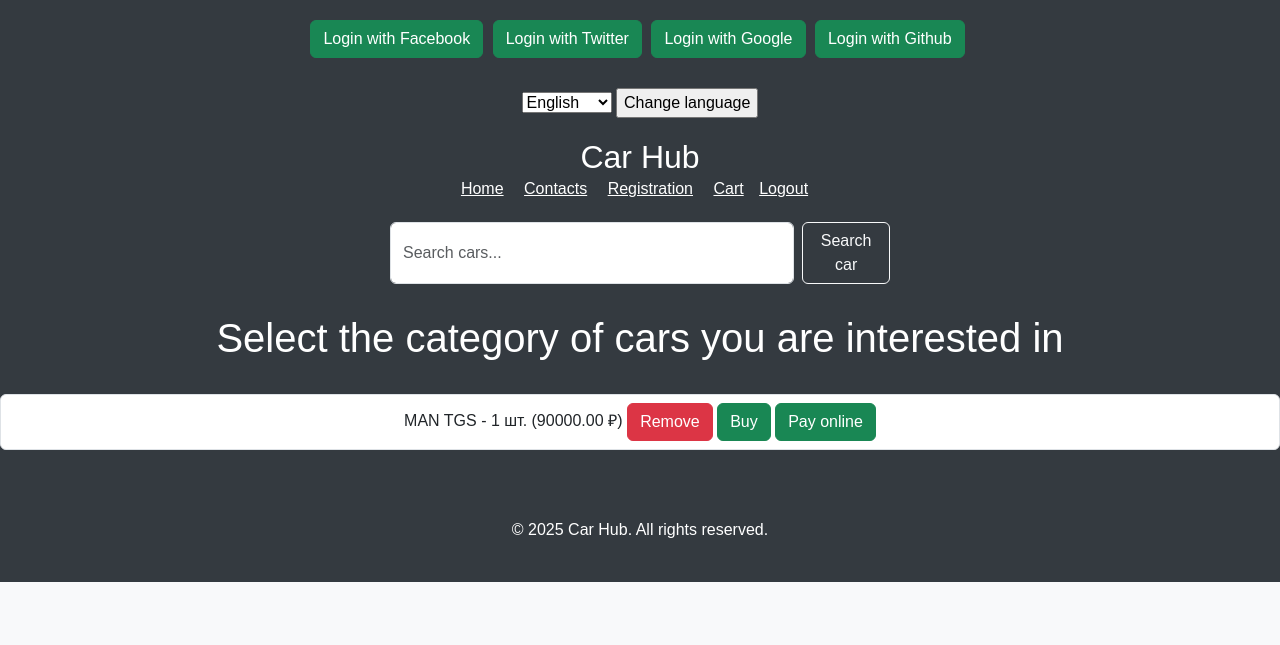
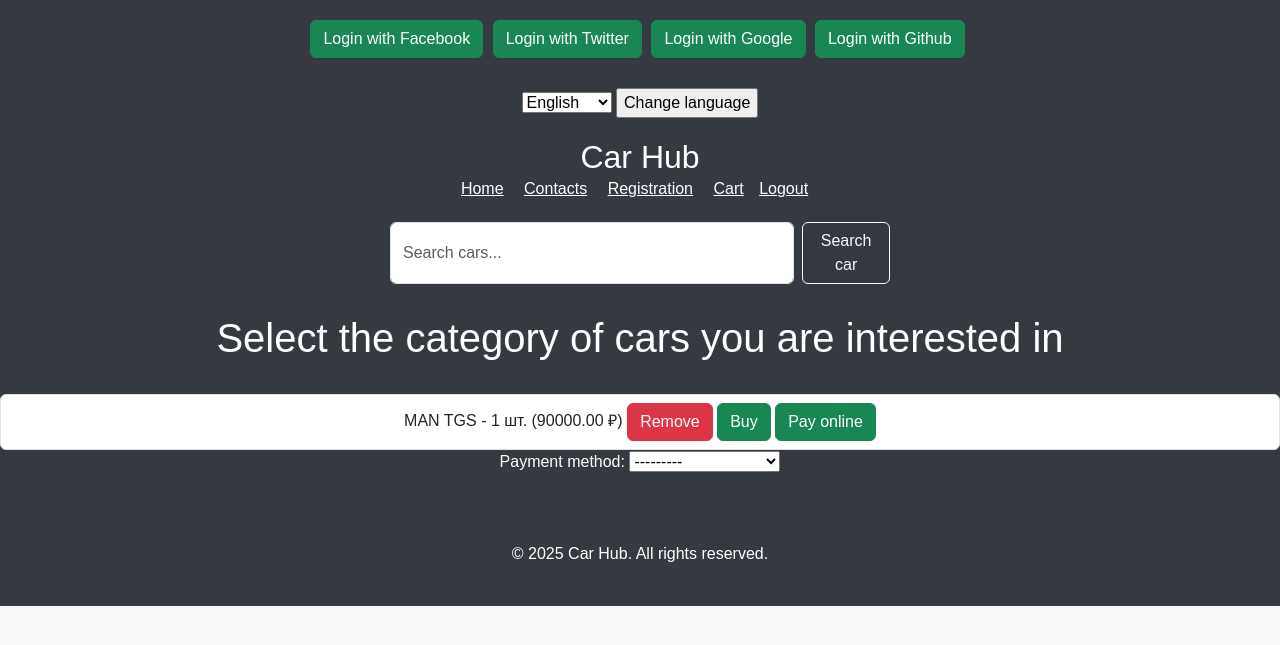
Before and after one commit to Evgen-dev1989/car_hub, a Django app: page /cart/1/placing-order/ in a window 1280 px wide. Shown: the top 645 px of the page. Run offline with Django 5.2, Linux system fonts and the light colour scheme; a user stored in the database is signed in; data comes from the database, SQL or seed files in the repository; both versions use the stored data as it was after the commit; parts of the project's set-up code (start-up, migrations or seed data) failed here and were passed over.

Commit message:
redact def pay_online

```diff
--- a/car_hub/car/views.py
+++ b/car_hub/car/views.py
@@ -27,11 +27,7 @@ from .tasks import send_inform_text
 from .models import Car, Category, PaymentForm, Review, Payment
 
 # django-admin makemessages -l ru
-# # отредактируйте файлы .po в папке locale/ru/LC_MESSAGES/
 # django-admin compilemessages
-
-
-
 
 
 stripe.api_key = settings.STRIPE_SECRET_KEY
@@ -44,7 +40,7 @@ def create_checkout_session(request, payment_id):
             'price_data': {
                 'currency': payment.currency.lower(),
                 'product_data': {
-                    'name': f'Оплата заказа #{payment.id}',
+                    'name': f'Payment for the order #{payment.id}',
                 },
                 'unit_amount': int(payment.amount * 100),
             },
@@ -56,6 +52,19 @@ def create_checkout_session(request, payment_id):
         customer_email=payment.client.user.email,
     )
     return redirect(session.url)
+
+
+def payment_success(request, payment_id):
+    payment = stripe.PaymentIntent.retrieve(payment_id)
+    if payment.status == 'succeeded':
+        payment.status = 'Completed'
+        payment.save()
+        messages.success(request, "Payment completed successfully!")
+    return render(request, 'payment_success.html')
+
+def payment_cancel(request):
+    return render(request, 'payment_cancel.html')
+
 
 
 
@@ -184,6 +193,7 @@ def placing_order(request, car_id):
             return render(request, 'placing_order.html', {
                 'form': form,
                 'cart': cart,
+                'payment': payment
 
     })
     else:
@@ -192,37 +202,13 @@ def placing_order(request, car_id):
                 'form': form,
                 'cart': cart,})
 
-def pay_online(request, car_id):
-
-    message = _("Hello")
-    car = get_object_or_404(Car, pk=car_id)
+def pay_online(request, payment_id):
+    payment = get_object_or_404(Payment, id=payment_id)
     cart = Cart(request)
-    client = Client.objects.get(user=request.user)
-    payment = None
-    if request.method == 'POST':
-        form = PaymentForm(request.POST)
-
-        if form.is_valid():
-            payment = form.save(commit=False)
-            payment.client = client
-            payment.amount = car.price
-            payment.transaction_id = str(uuid.uuid4())
-            payment.currency = 'EUR'
-            payment.status = 'Pending'
-            payment.car = car
-            payment.save()
-            messages.success(request, "Order placed successfully!")
-            return render(request, 'placing_order.html', {
-                'form': form,
-                'cart': cart,
-                'payment': payment
+    return render(request, 'pay_online.html', {
+        'cart': cart,
+        'payment': payment
     })
-    else:
-        form = PaymentForm()
-        return render(request, 'placing_order.html', {
-                'form': form,
-                'cart': cart,})
-
 
 
 def delete_order(request, car_id):
--- a/car_hub/car_hub/urls.py
+++ b/car_hub/car_hub/urls.py
@@ -23,7 +23,8 @@ urlpatterns = [
     path('admin/', admin.site.urls),
     #path('client/', include('client.urls')),
     path('payment/<int:payment_id>/', create_checkout_session, name='create_checkout_session'),
-    path('payment/pay_online/<int:car_id>/', pay_online, name='pay_online'),
+    # path('payment/pay_online/<int:car_id>/', pay_online, name='pay_online'),
+    path('payment/pay_online/<int:payment_id>/', pay_online, name='pay_online'),
     path('social-auth/', include('social_django.urls', namespace='social')),
     path('i18n/', include('django.conf.urls.i18n')),
     path('car/', cars_categories_page, name='car'),
--- a/car_hub/templates/placing_order.html
+++ b/car_hub/templates/placing_order.html
@@ -137,13 +137,23 @@
                     </li>
                 {% endfor %}
             </ul>
+                <form method="post">
+                {% csrf_token %}
+                {{ form.as_p }}
+                {% if form.errors %}
+                    <div class="alert alert-danger">
+                        {{ form.errors }}
+                    </div>
+                {% endif %}
+            </form>
 
         {% else %}
             <p>{% trans "Your cart is empty" %}.</p>
         {% endif %}
     {% endif %}
-
-
+        {% if payment and payment.id %}
+            <a href="{% url 'pay_online' payment.id %}" class="btn btn-success">Pay online</a>
+        {% endif %}
     <footer class="text-center mt-5">
         <p>&copy; 2025 Car Hub. {% trans "All rights reserved" %}.</p>
     </footer>
```
Also changed, not shown: car_hub/templates/pay_online.html (+6 -3 lines), car_hub/db.sqlite3.
